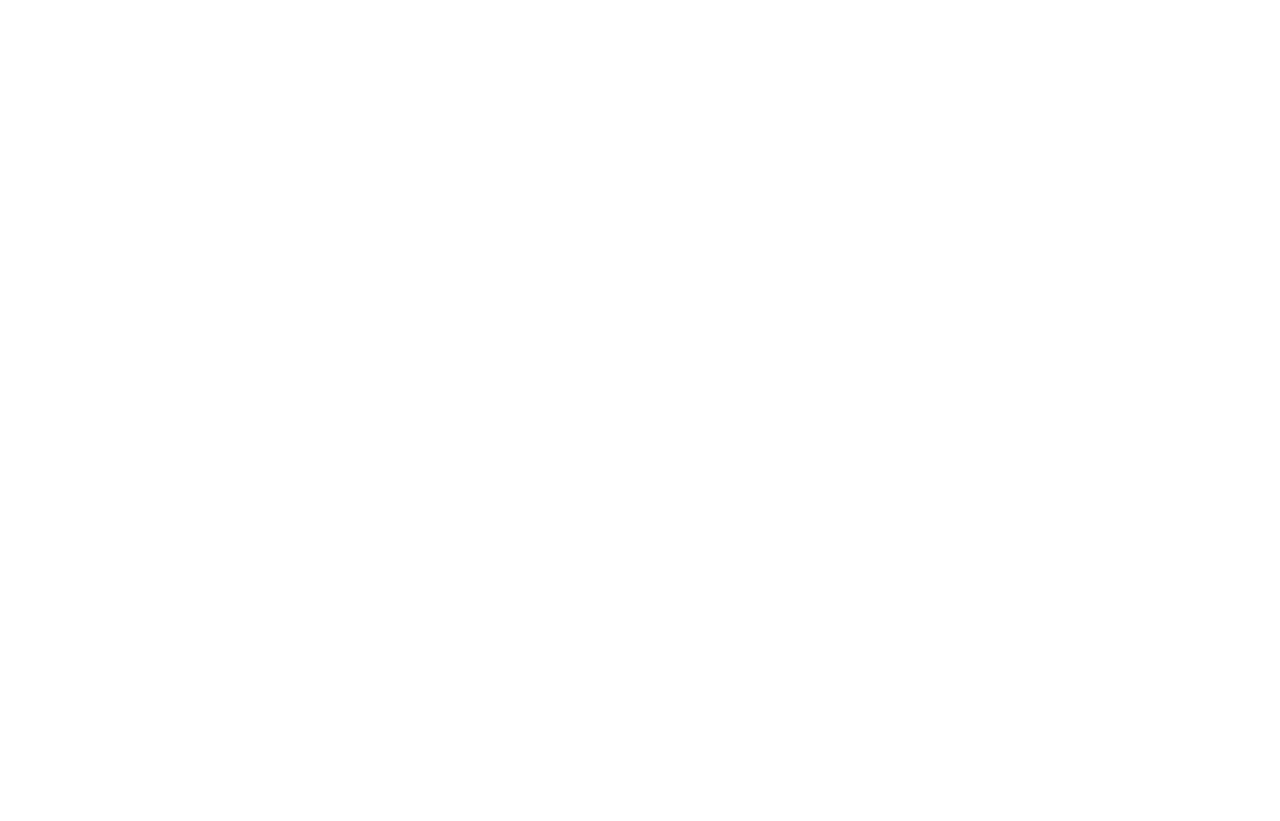
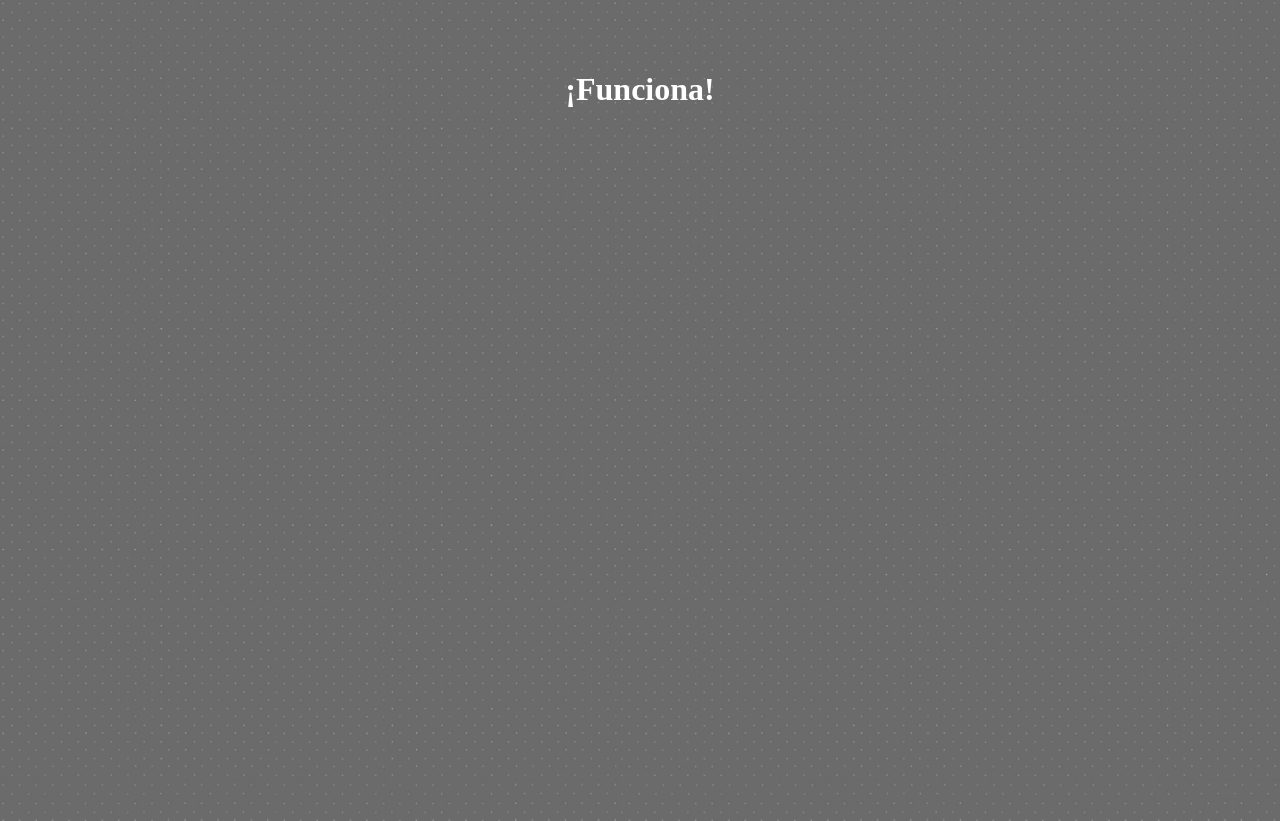
Before and after one commit to glruin/fallen.angel, a plain HTML site: page index.html in a window 1280 px wide. Before the commit the page ends 800 px from the top, so only its background shows below. Drawn offline with Linux system fonts and the light colour scheme; a web font is replaced by a local one.

Commit message:
Update index.html

```diff
--- a/index.html
+++ b/index.html
@@ -5,6 +5,22 @@
     <meta name="viewport" content="width=device-width, initial-scale=1.0">
     <title>Fallen Angel</title>
 </head>
+<style>
+    @font-face {
+  font-family: 'GothicFrame';
+  src: url('./Pinyon_Script (1).zip') format('truetype');
+}
+        body {
+            background-image: url('./images/fondoo.png');
+            background-size: cover;
+            background-position: center;
+            background-repeat: no-repeat;
+            background-attachment: fixed;
+            margin: 0;
+            padding: 0;
+            min-height: 100vh;
+        }
+</style>
 <body>
     <h1 style="color: white; text-align: center; padding-top: 50px; font-family: 'GothicFrame';">¡Funciona!</h1>
 </body>
```
